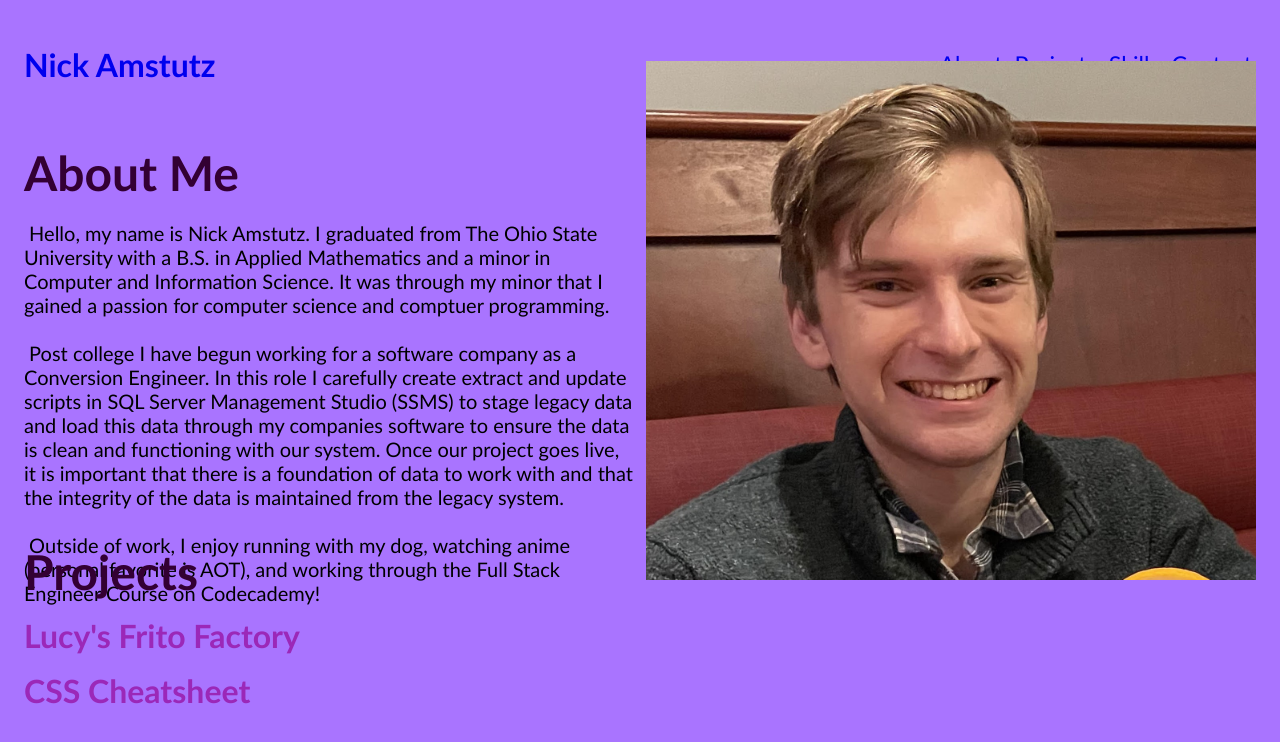
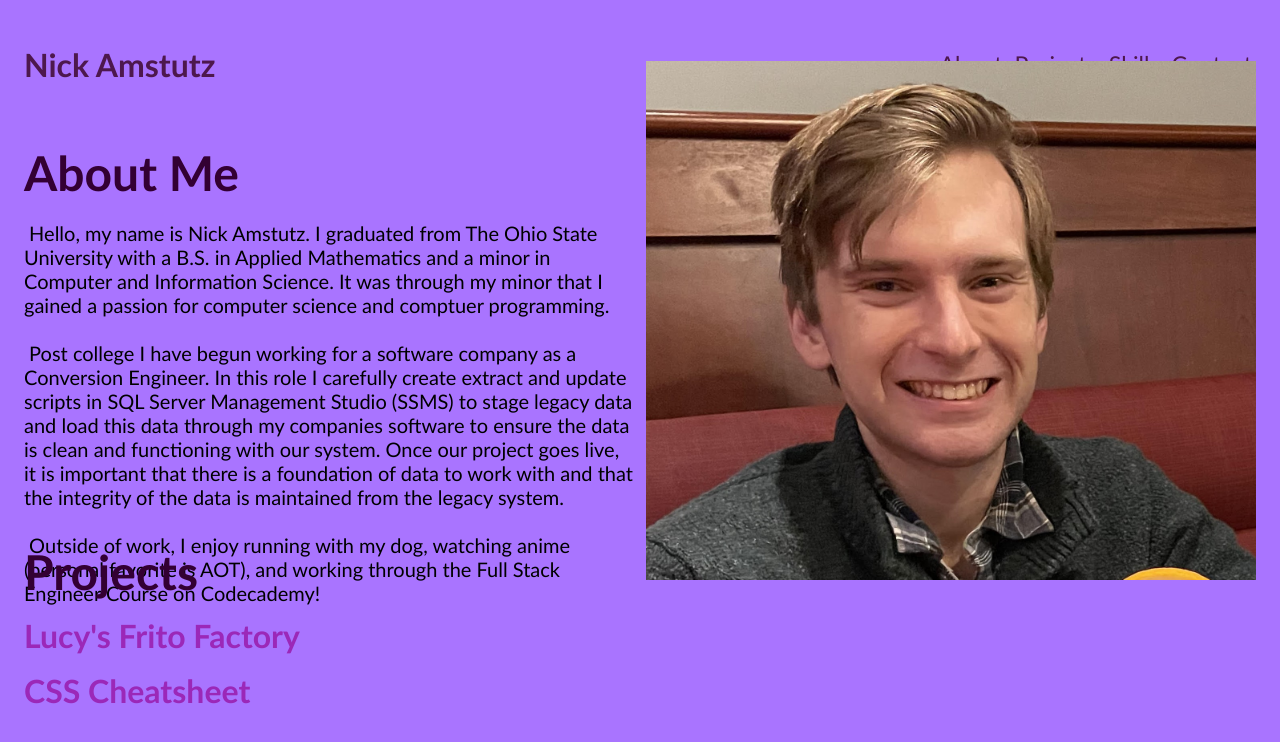
Before and after one commit to namstutz188/namstutz188.github.io, a plain HTML site: page index.html in a window 1280 px wide. Shown: the top 742 px of the page. Drawn offline with Linux system fonts and the light colour scheme.

Commit message:
updates to styling

```diff
--- a/resources/contactstyle.css
+++ b/resources/contactstyle.css
@@ -8,8 +8,9 @@ body {
 
 }
 
-a {
+a,h1 {
     text-decoration: none;
+    color: rgb(77, 24, 77);
 }
 
 /*Header section*/
--- a/resources/styles.css
+++ b/resources/styles.css
@@ -10,8 +10,9 @@ body {
     font-family: 'Calibri',sans-serif;
 }
 
-a {
+a,h1 {
     text-decoration: none;
+    color: rgb(77, 24, 77);
 }
 
 a:hover {
```
